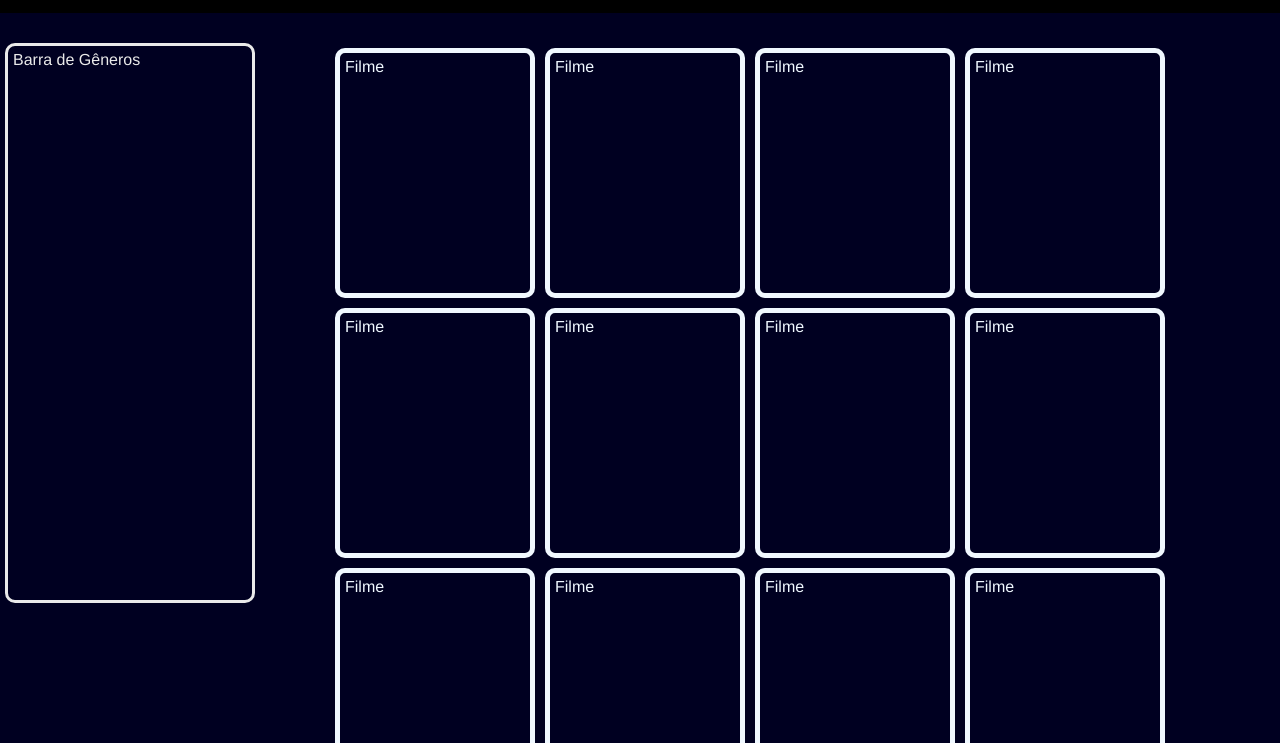
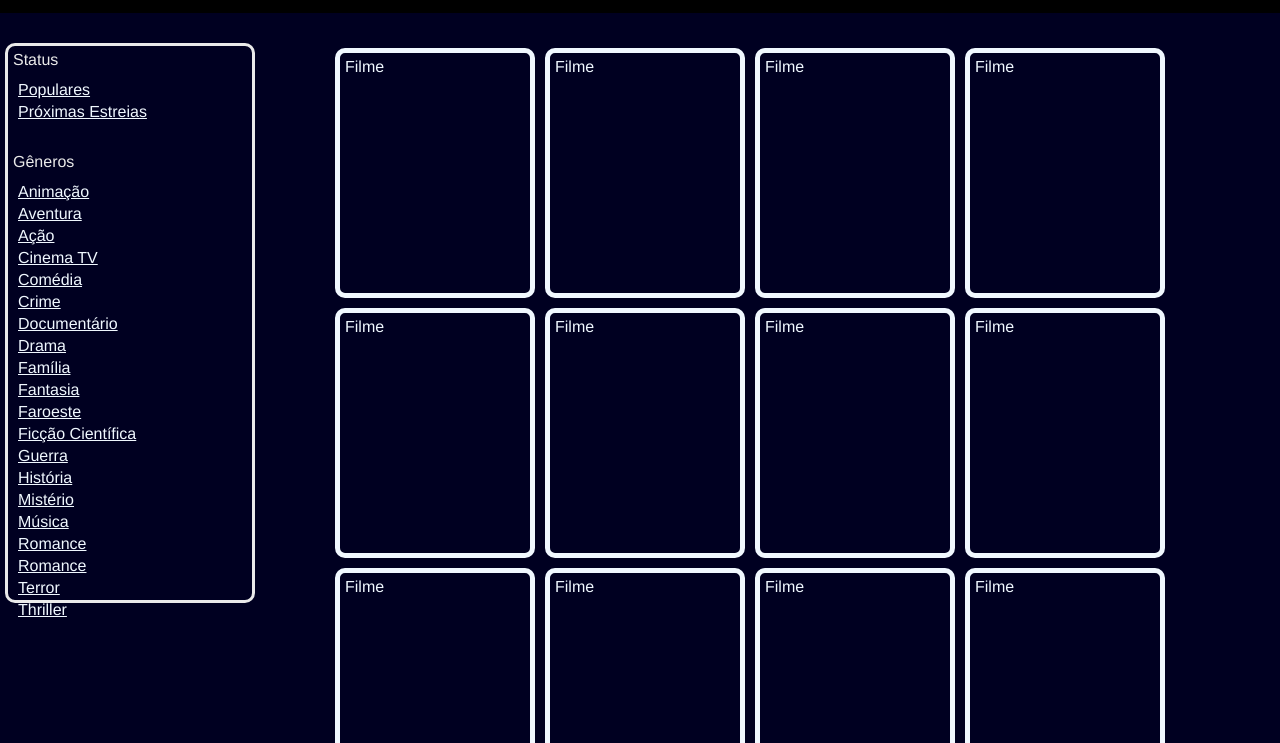
Before and after one commit to CaduLopes87/cult-review, a plain HTML site: page index.html in a window 1280 px wide. Shown: the part 57-800 px from the top of the page. Drawn offline with Linux system fonts and the light colour scheme.

Commit message:
organização dos módulos e incremento da barra de gêneros

```diff
--- a/css/style.css
+++ b/css/style.css
@@ -72,6 +72,16 @@ h1 {
     color: rgb(234, 234, 234);
 }
 
+.selecao-filtros {
+    display: flex;
+    flex-direction: column;
+    margin: 10px 5px 30px 5px;
+}
+.selecao-filtros a {
+    color: aliceblue;
+    margin: 2px 0;
+}
+
 .filme {
     width: 200px;
     height: 250px;
--- a/index.html
+++ b/index.html
@@ -6,7 +6,7 @@
     <title>Cult Review</title>
     <link rel="stylesheet" type="text/css" href="fontawesome/css/all.min.css">
     <link rel="stylesheet" href="css/style.css">
-    <script src="script/main.js" defer></script>
+    <script src="script/main.js" type="module" defer></script>
 </head>
 <body>
     <header class="cabecalho">
@@ -17,7 +17,34 @@
     <main class="conteudo">
 
         <aside class="barra-selecao">
-            <div class="selecao-generos">Barra de Gêneros</div>
+            <div class="selecao-generos">Status</div>
+            <nav class="selecao-filtros">
+                <a href filtro-status="populares" class="">Populares</a>
+                <a href filtro-status="proximas-estreias" class="">Próximas Estreias</a>
+            </nav>
+            <div class="selecao-generos">Gêneros</div>
+            <nav class="selecao-filtros">
+                <a href filtro-genero="animacao" class="">Animação</a>
+                <a href filtro-genero="aventura" class="">Aventura</a>
+                <a href filtro-genero="acao" class="">Ação</a>
+                <a href filtro-genero="cinema-tv" class="">Cinema TV</a>
+                <a href filtro-genero="comedia" class="">Comédia</a>
+                <a href filtro-genero="crime" class="">Crime</a>
+                <a href filtro-genero="documentario" class="">Documentário</a>
+                <a href filtro-genero="drama" class="">Drama</a>
+                <a href filtro-genero="familia" class="">Família</a>
+                <a href filtro-genero="fantasia" class="">Fantasia</a>
+                <a href filtro-genero="faroeste" class="">Faroeste</a>
+                <a href filtro-genero="ficcao-cientifica" class="">Ficção Científica</a>
+                <a href filtro-genero="guerra" class="">Guerra</a>
+                <a href filtro-genero="historia" class="">História</a>
+                <a href filtro-genero="mistério" class="">Mistério</a>
+                <a href filtro-genero="musica" class="">Música</a>
+                <a href filtro-genero="romance" class="">Romance</a>
+                <a href filtro-genero="romance" class="">Romance</a>
+                <a href filtro-genero="terror" class="">Terror</a>
+                <a href filtro-genero="thriller" class="">Thriller</a>
+            </nav>
         </aside>
 
         <button class="menu-toggle">
--- a/script/main.js
+++ b/script/main.js
@@ -1,19 +1,9 @@
-import apiUrl from "./API";
+import { apiUrl } from "./API.js";
+import { obterDadosDaApi } from "./requisicoes.js";
 
 const filmeCelula = document.getElementById('filme-container');
 
-async function obterDadosDaApi(url){
-    const response = await fetch(url);
 
-    // console.log(response);
-
-    const data = await response.json()
-    // console.log(data);
-
-    return data;
-}
-
-// const filme = obterDadosDaApi(apiUrl);
 obterDadosDaApi(apiUrl).then(filme => {
     filmeCelula.innerHTML += `<div class="filme">${filme.title}</div>`
 });
--- /dev/null
+++ b/script/requisicoes.js
@@ -0,0 +1,10 @@
+export async function obterDadosDaApi(url){
+    const response = await fetch(url);
+
+    // console.log(response);
+
+    const data = await response.json()
+    // console.log(data);
+
+    return data;
+}
```
Also changed, not shown: 1 other file.
